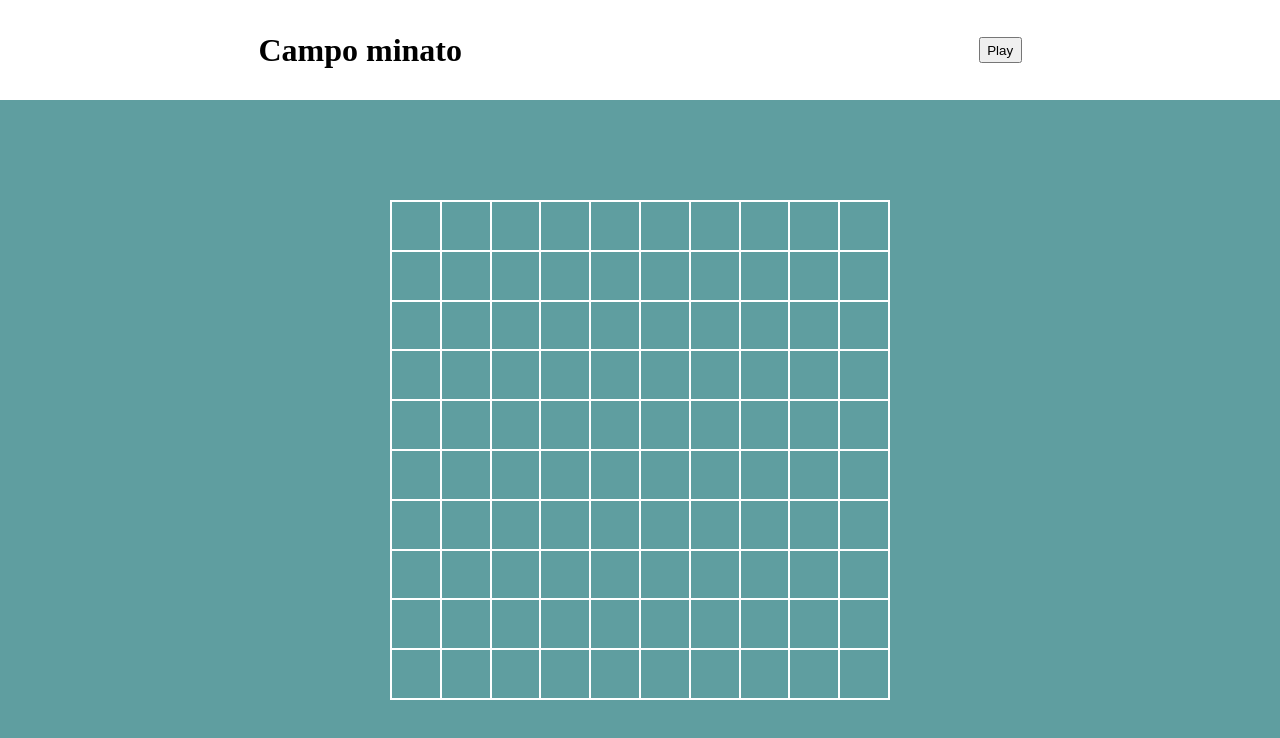
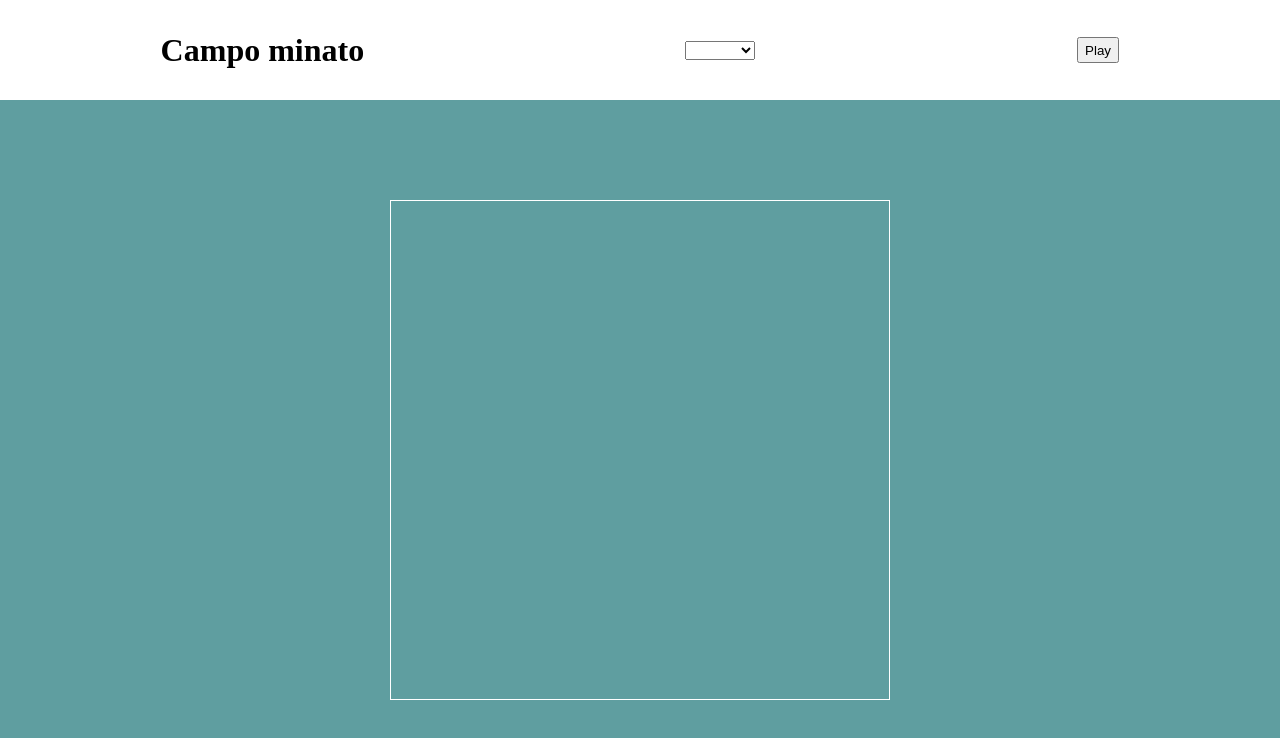
Before and after one commit to matte887/js-campominato-grid, a plain HTML site: page index.html in a window 1280 px wide. Both pictures are taken after a click on the button "Play". Drawn offline with Linux system fonts and the light colour scheme.

Commit message:
Aggiunto selettore difficoltà funzionante

```diff
--- a/index.html
+++ b/index.html
@@ -12,18 +12,19 @@
         <!-- HEADER -->
         <header>
             <h1>Campo minato</h1>
+            <select name="difficulty-level" id="level">
+                <option value=""></option>
+                <option value="easy">Easy</option>
+                <option value="medium">Medium</option>
+                <option value="crazy">Crazy</option>
+            </select>
             <button id="play">Play</button>
         </header>
         <!-- /HEADER -->
 
         <!-- MAIN -->
         <main>
-            <div class="game-grid">
-                <!-- Grid element -->
-                <!-- <div class="grid-element click">
-                    <span>1</span>
-                </div> -->
-            </div>
+            <div class="game-grid"></div>
         </main>
         <!-- /MAIN -->
     </div>
--- a/js/script.js
+++ b/js/script.js
@@ -9,13 +9,29 @@
 
 */
 
-const difficulty = 100;
 
-document.getElementById("play").addEventListener("click", function(){
+document.getElementById("play").addEventListener("click", function() {
+    // Richiamo il selettore della scelta livello...
+    const difficultySelector = document.getElementById("level").value;
+
+    let difficulty;
+
+    // ...e assegno un valore diverso alla difficulty a seconda della selezione.
+    if (difficultySelector === "easy") {
+        difficulty = 100;
+    } else if (difficultySelector === "medium") {
+        difficulty = 81;
+    } else if (difficultySelector === "crazy") {
+        difficulty = 49;
+    }
+
+    // Seleziono il contenitore HTML
     const gameContainer = document.querySelector(".game-grid");
+    // Resetto il doppio click sul tasto play
     gameContainer.innerHTML = "";
 
 
+    // Creo un ciclo che richiama la funzione che genera i div un numero di volte corrispondente al livello scelto.
     for (let i = 1; i <= difficulty; i++) {
         // Richiamo la funzione che genera gli elementi div
         const gridElement = generateGridElement(i);
```
